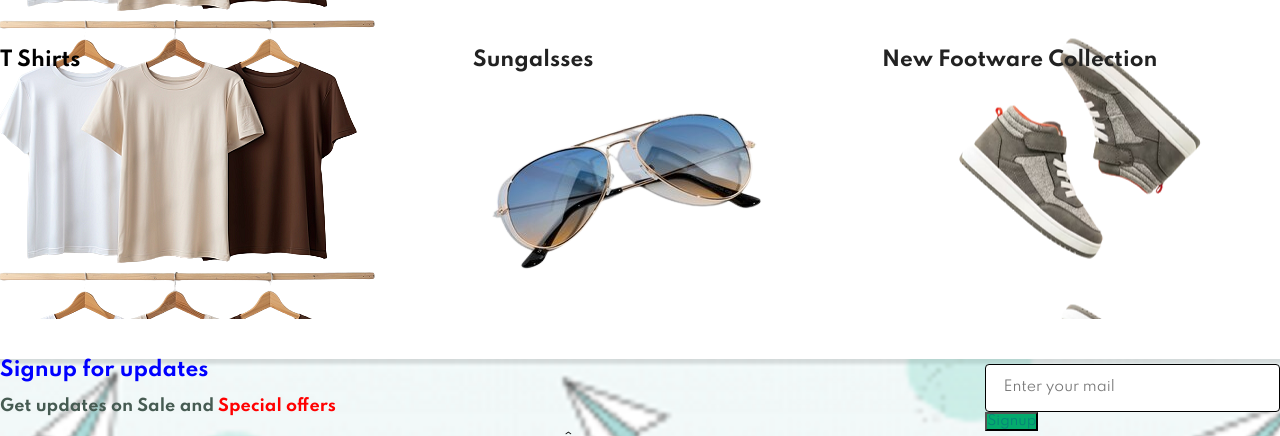
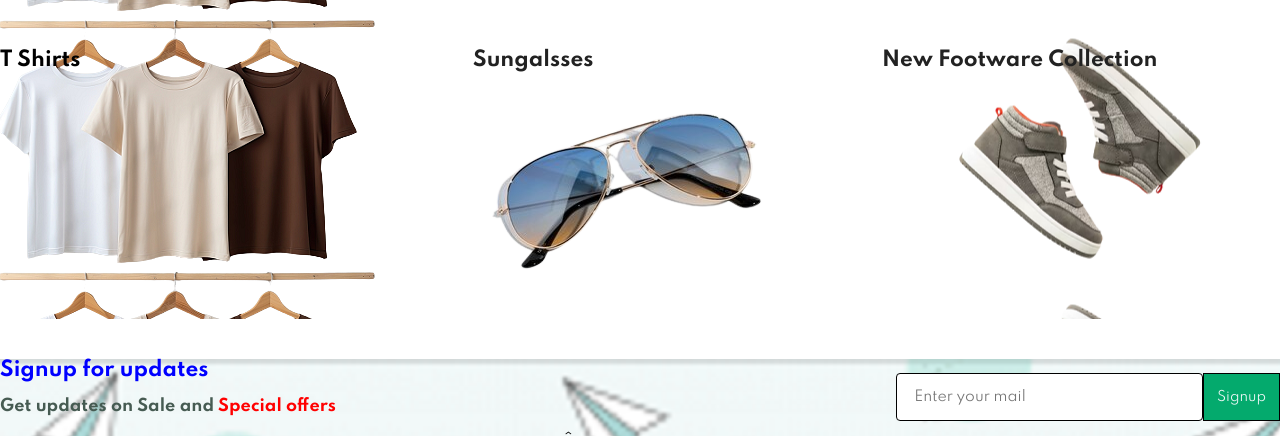
Before and after one commit to Manukl535/Ecommerce-website, a PHP site: page / in a window 1280 px wide. Shown: the part 3480-3916 px from the top of the page. Run offline with PHP 8.4, Linux system fonts and the light colour scheme.

Commit message:
css applied for signup

```diff
--- a/styles.css
+++ b/styles.css
@@ -484,6 +484,12 @@ color:black;
   color:red
 }
 
+#subscribe .form{
+  display: flex;
+  width: 30%;
+
+}
+
 #subscribe input{
   height: 3rem;
   padding: 0 1.24em;
@@ -495,8 +501,11 @@ color:black;
 
 }
 
-#subscribe button{
+#subscribe .form button{
   background-color: #04AA6D;
-  color: #088178;
+  color: #eef7f6;
   white-space: inherit;
+  padding:  13px;
+  border :1px double black;
+
 }
```
